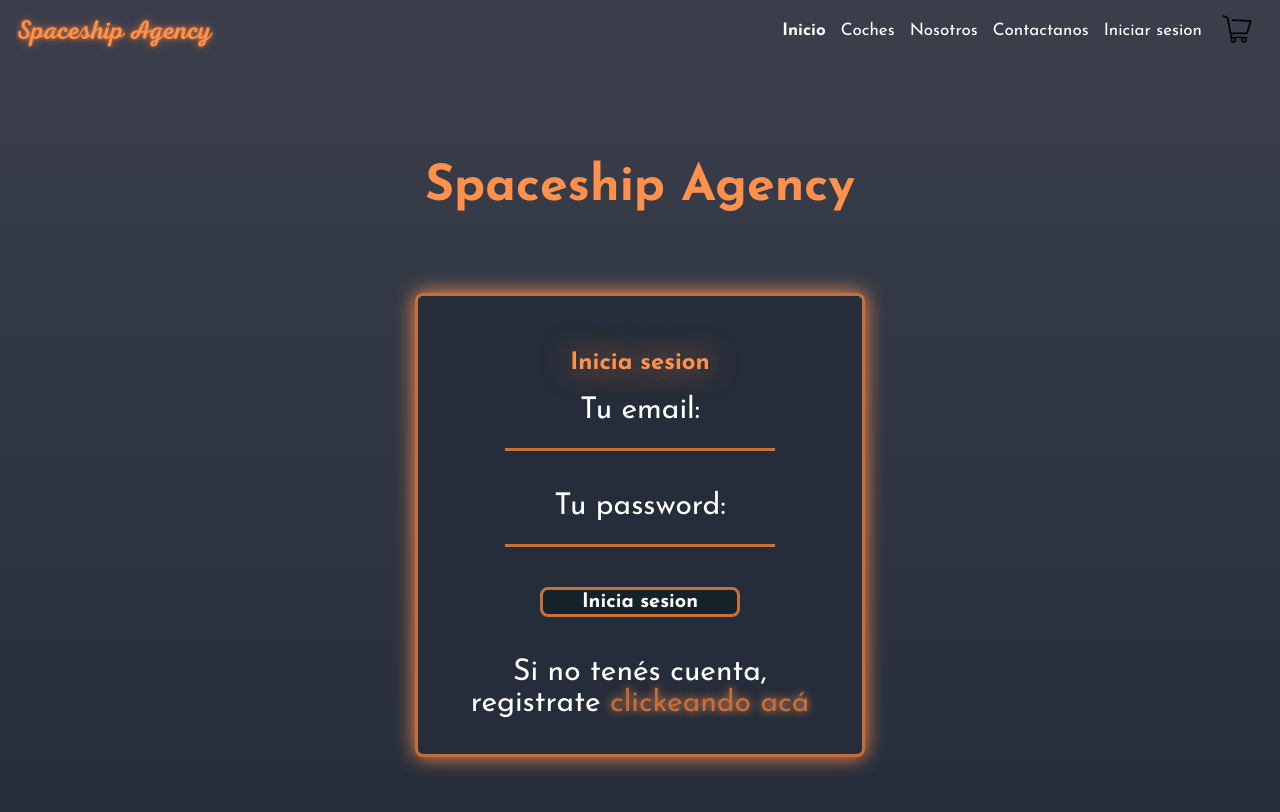
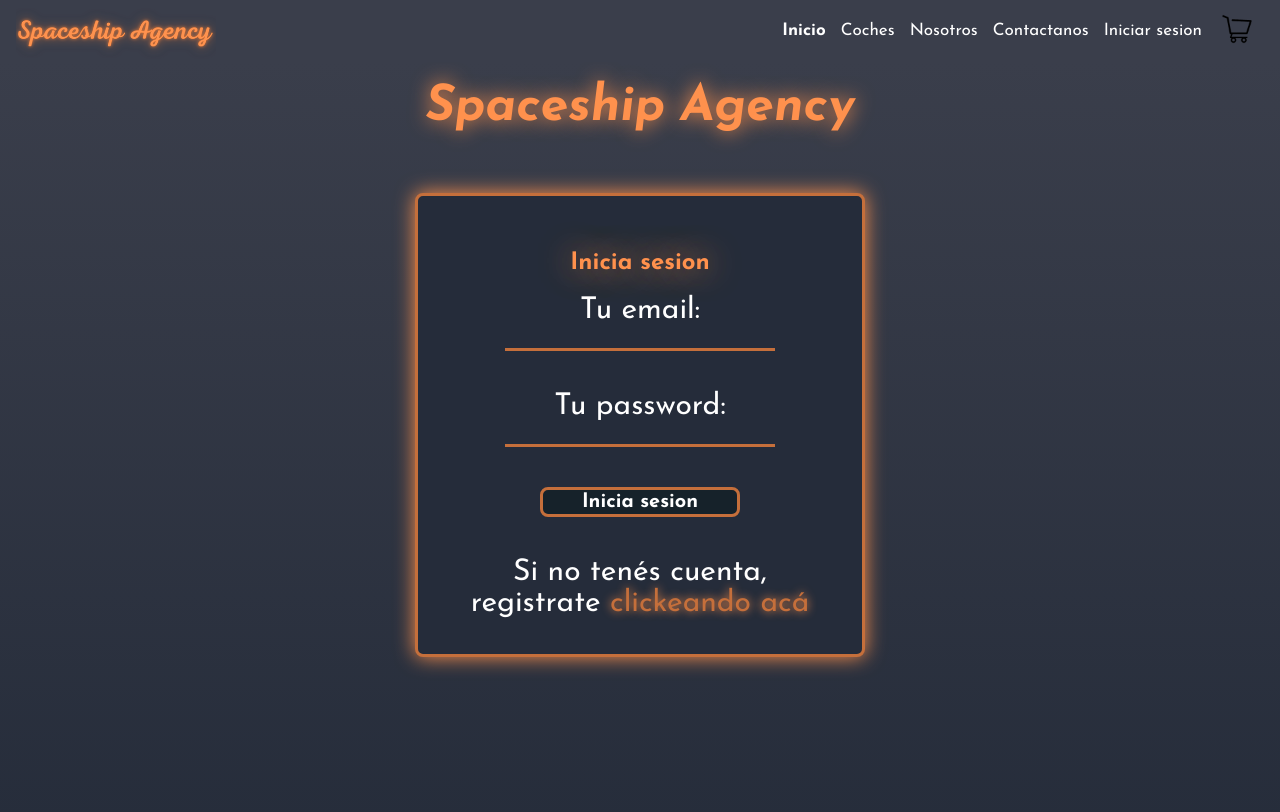
Before and after one commit to agusssrs/SpaceshipReact, a React (Create React App) app: page /login in a window 1280 px wide. Shown: the top 812 px of the page. Built offline with nearby package versions, Linux system fonts and the light colour scheme.

Commit message:
Finished

```diff
--- a/src/components/Checkout/CheckoutStyles.css
+++ b/src/components/Checkout/CheckoutStyles.css
@@ -69,6 +69,7 @@
     padding-bottom: 0px;
     color: #ff914d;
     text-shadow: 0px -1px 20px #ff914d;
+    font-style: italic;
 }
 
 .checkoutProductsWrp{
@@ -141,6 +142,7 @@
 }
 
 .ChekoutForm h2{
+    font-style: italic;
     display: flex;
     align-items: center;
     justify-content: center;
--- a/src/components/Login/Login.css
+++ b/src/components/Login/Login.css
@@ -2,7 +2,7 @@
     display: flex;
     flex-direction: column;
     align-items: center;
-    gap: 80px;
+    gap: 60px;
     flex-wrap: wrap;
     width: 100vw;
     height: 100vh;
@@ -14,15 +14,17 @@
     justify-content: center;
     align-items: center;
     text-align: center;
-    padding-top: 100px;
+    padding-top: 20px;
 }
 
 #logoInicioSesion h2{
+    font-style: italic;
     display: flex;
     font-size: 50px;
     align-items: center;
     text-align: center;
     color: #ff914d;
+    text-shadow: 0px 0px 20px #ff914d;
 }
 
 .formularioLogin{
--- a/src/components/Orders/OrdersStyle.css
+++ b/src/components/Orders/OrdersStyle.css
@@ -22,6 +22,7 @@
     font-size: 45px;
     color: #ff914d;
     text-shadow: 0px 0px 22px #ff914d;
+    font-style: italic;
 }
 
 .orderWrapper{
--- a/src/components/Register/Register.css
+++ b/src/components/Register/Register.css
@@ -2,7 +2,7 @@
     display: flex;
     flex-direction: column;
     align-items: center;
-    gap: 80px;
+    gap: 60px;
     flex-wrap: wrap;
     width: 100vw;
     height: 100vh;
@@ -27,23 +27,6 @@
     border-bottom: 3px solid #c56f3b;
     color: white;
 }
-
-/* .formulario{
-    position:absolute;
-    align-items: center;
-    justify-content: center;
-    padding: 20px;
-    top: 50%;
-    left: 50%;
-    transform: translate(-50%, -50%);
-    width: 450px;
-    height: 380px;
-    background:#252c3a;
-    border: solid 3px #c56f3b;
-    border-radius: 0.5rem;
-    color: white;
-    box-shadow: 0px 0px 20px #ff914d;
-} */
 
 .formulario{
     width: 450px;
```
